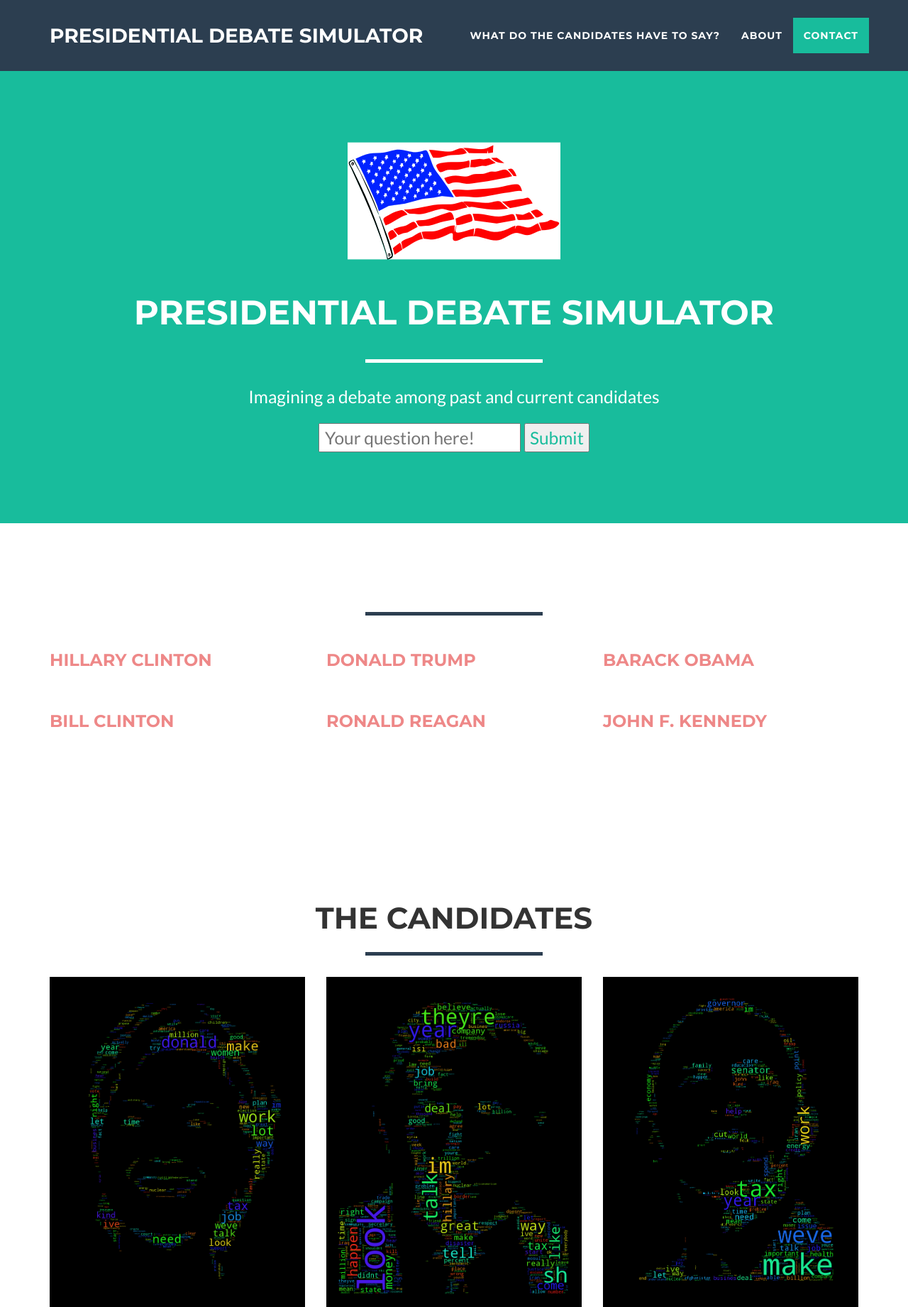
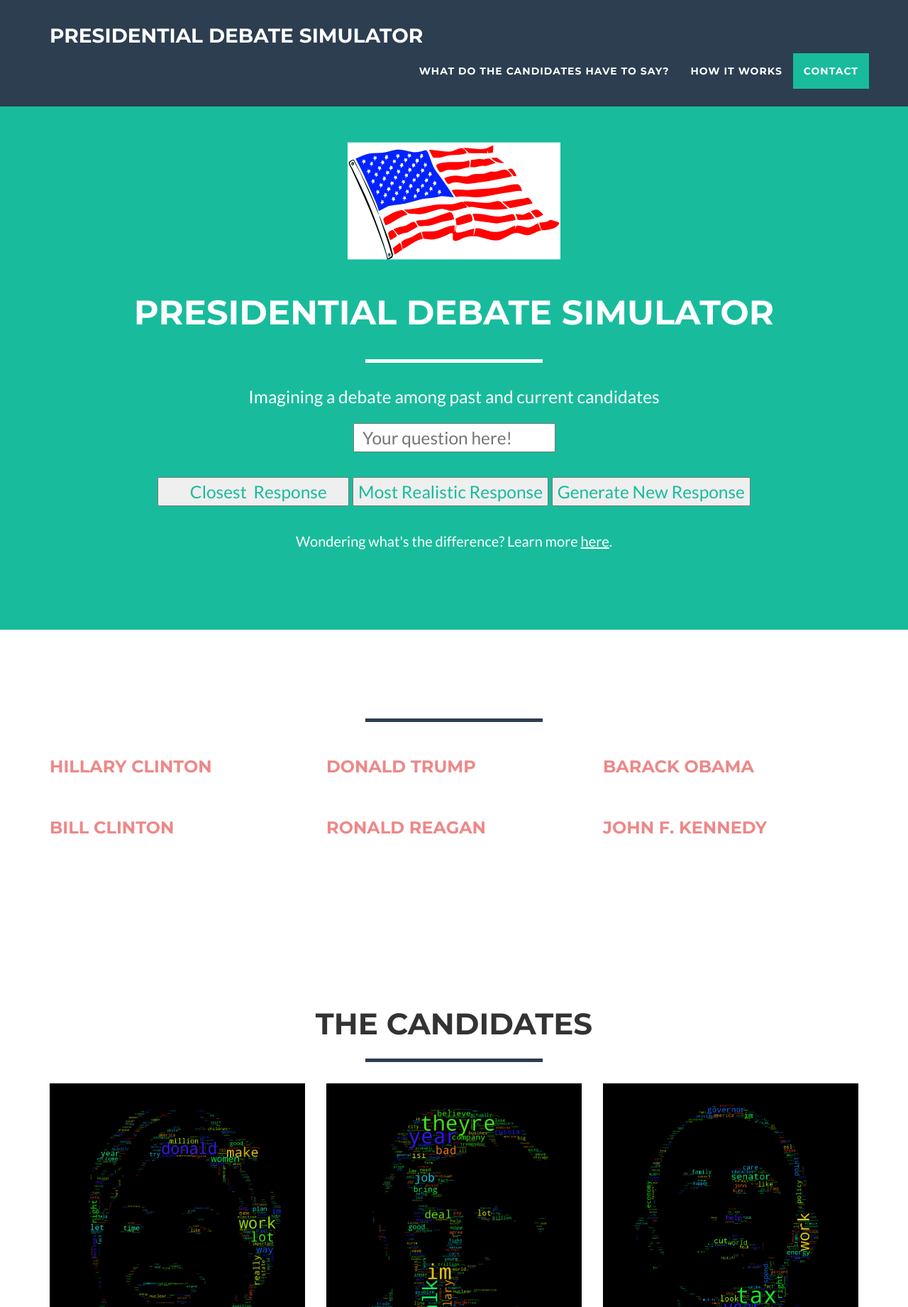
Before and after one commit to neilbezdek/presidential-debate-simulator, a Flask app: template flask_bootstrap/templates/index.html in a window 1280 px wide. Shown: the top 1841 px of the page at 71% size. Run offline with Flask 2, Linux system fonts and the light colour scheme; the template is opened without the code that fills it, so the values that code supplies are empty; some libraries are stand-ins or nearby versions.

Commit message:
adding additional questions to web app

```diff
--- a/flask_bootstrap/templates/index.html
+++ b/flask_bootstrap/templates/index.html
@@ -54,10 +54,10 @@
                         <a href="#portfolio">What Do the Candidates Have to Say?</a>
                     </li>
                     <li class="page-scroll">
-                        <a href="#about">About</a>
+                        <a href="#about">How It Works</a>
                     </li>
                     <li class="page-scroll">
-                        <a href="#contact">Contact</a>
+                        <a href="#footer">Contact</a>
                     </li>
                 </ul>
             </div>
@@ -78,8 +78,15 @@
                         <span class="skills">Imagining a debate among past and current candidates</span>
                         <h1></h1>
                         <form class = "skills" action = '/' method='POST'>
-                          <input type='name' name='question' placeholder=" Your question here!" style="color: #000;" />
-                          <input type='submit' value='Submit' style="color: #18BC9C;" />
+                          <input type='name' name='question' placeholder="  Your question here!" style="color: #000;" />
+                          <br>
+                          <br>
+                          <input type='submit' value='        Closest  Response     ' style="color: #18BC9C;" />
+                          <input type='submit' value="Most Realistic Response" style="color: #18BC9C;" />
+                          <input type='submit' value='Generate New Response' style="color: #18BC9C;" />
+                          <br>
+                          <br>
+                          <p>Wondering what's the difference? Learn more <a href="#about"><font color="white"><u>here</u>.</font></a></font></p>
                         </form>
                     </div>
                 </div>
@@ -261,7 +268,7 @@
         <div class="container">
             <div class="row">
                 <div class="col-lg-12 text-center">
-                    <h2>About</h2>
+                    <h2>How It Works</h2>
                     <hr class="star-light">
                 </div>
             </div>
@@ -282,7 +289,7 @@
     </section>
 
     <!-- Contact Section -->
-    <section id="contact">
+    <!-- <section id="contact">
         <div class="container">
             <div class="row">
                 <div class="col-lg-12 text-center">
@@ -292,10 +299,10 @@
                 </div>
             </div>
             <div class="row">
-                <div class="col-lg-8 col-lg-offset-2">
+                <div class="col-lg-8 col-lg-offset-2"> -->
                     <!-- To configure the contact form email address, go to mail/contact_me.php and update the email address in the PHP file on line 19. -->
                     <!-- The form should work on most web servers, but if the form is not working you may need to configure your web server differently. -->
-                    <form name="sentMessage" id="contactForm" novalidate>
+                    <!-- <form name="sentMessage" id="contactForm" novalidate>
                         <div class="row control-group">
                             <div class="form-group col-xs-12 floating-label-form-group controls">
                                 <label>Name</label>
@@ -335,10 +342,10 @@
                 </div>
             </div>
         </div>
-    </section>
+    </section> -->
 
     <!-- Footer -->
-    <footer class="text-center">
+    <footer class="text-center" id = 'footer'>
         <div class="footer-above">
             <div class="container">
                 <div class="row">
```
